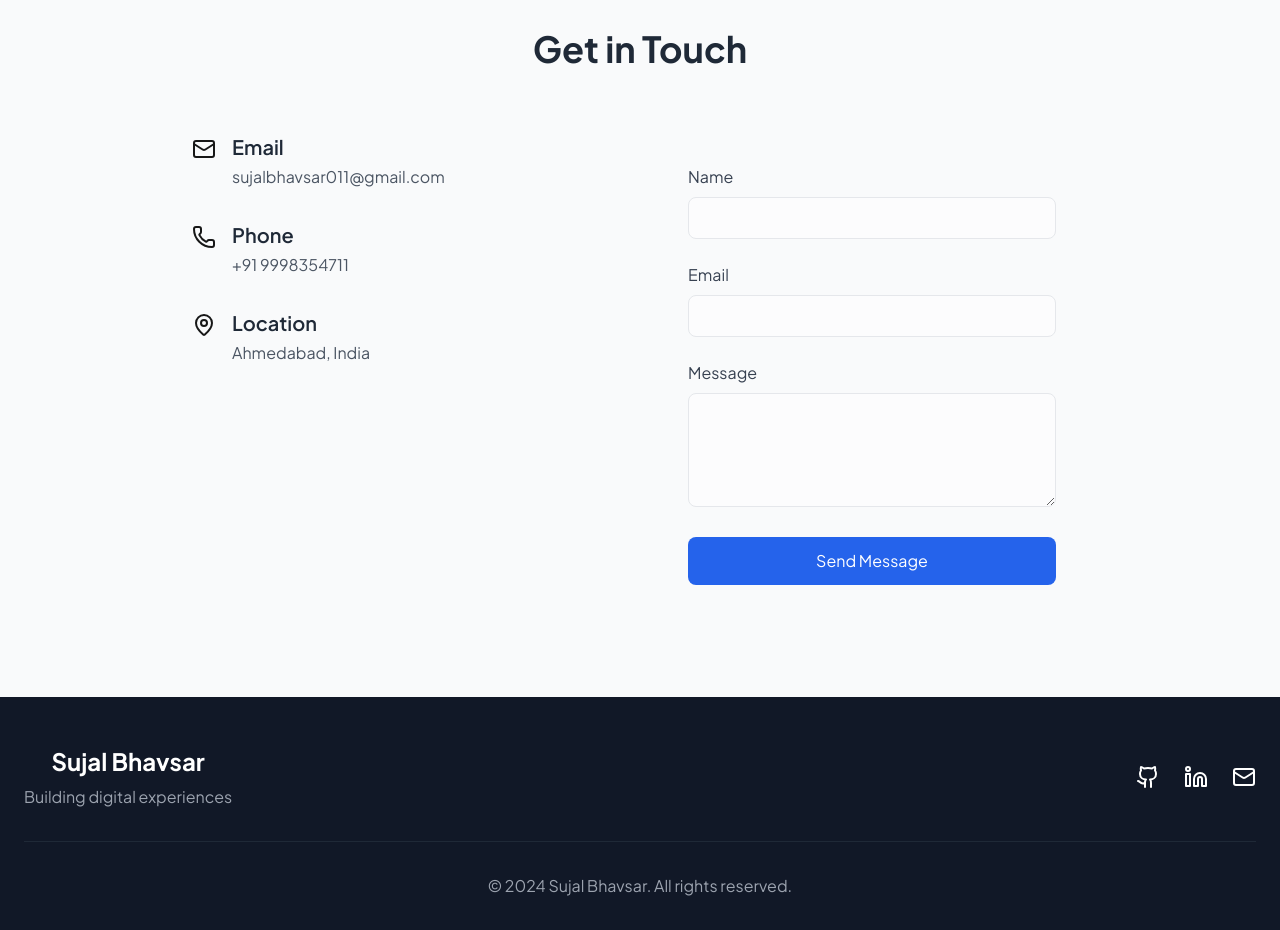
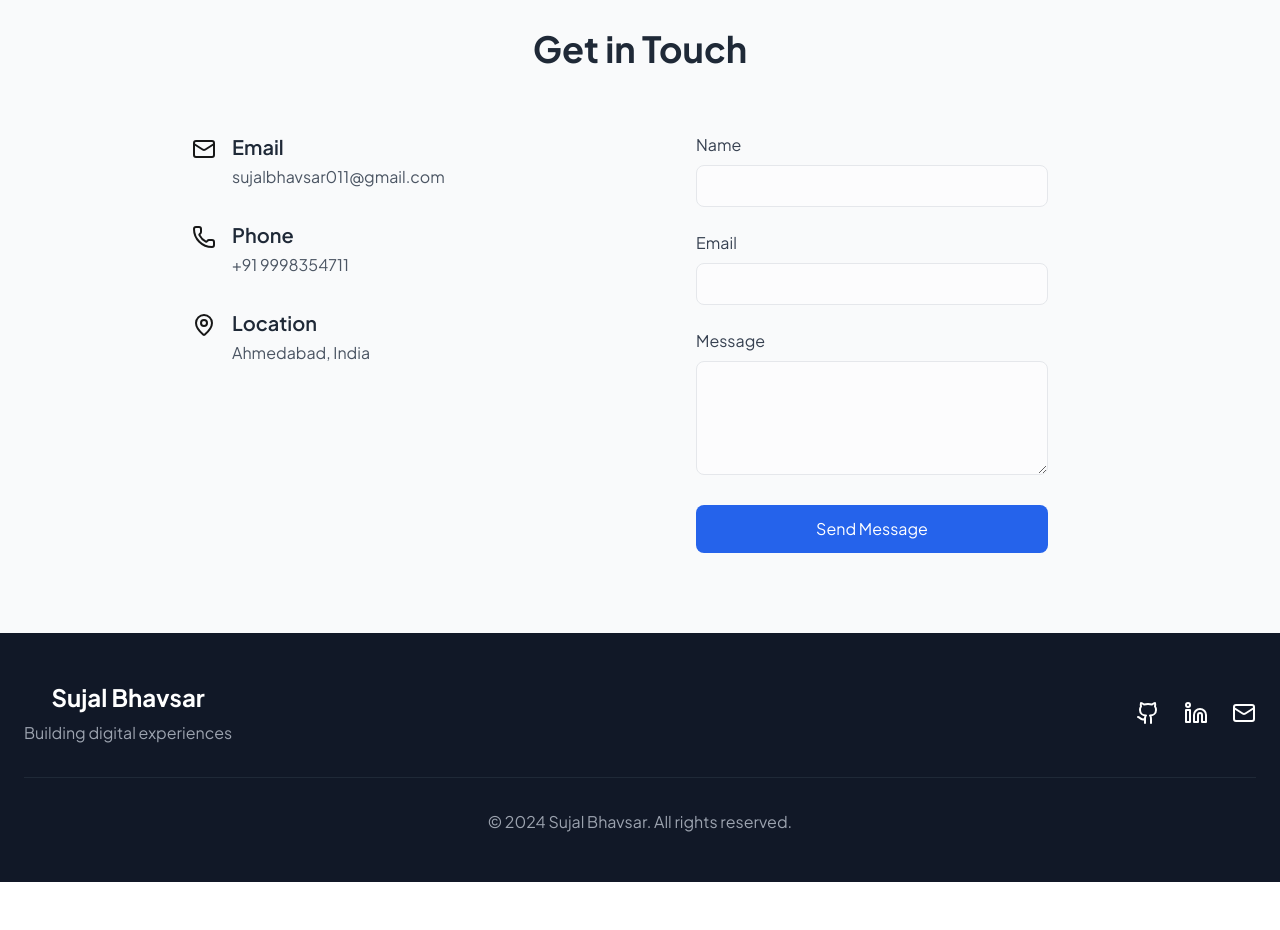
Before and after one commit to sujal011/portfolio-blog, a Next.js app: page / in a window 1280 px wide. Shown: the part 2740-3670 px from the top of the page. After the commit the page ends 3622 px from the top, so only its background shows below. Built offline with nearby package versions, Linux system fonts and the light colour scheme.

Commit message:
modified:   app/components/Contact.tsx

```diff
--- a/app/components/Contact.tsx
+++ b/app/components/Contact.tsx
@@ -122,7 +122,7 @@ const containerVariants = {
           <motion.form
           id='myform'
             variants={containerVariants}
-            className="space-y-6 card-gradient p-8 rounded-lg"
+            className="space-y-6 card-gradient px-10 rounded-lg pt-0 mt-0"
             onSubmit={(e: FormEvent<HTMLFormElement>) => e.preventDefault()}
           >
             {[
```
